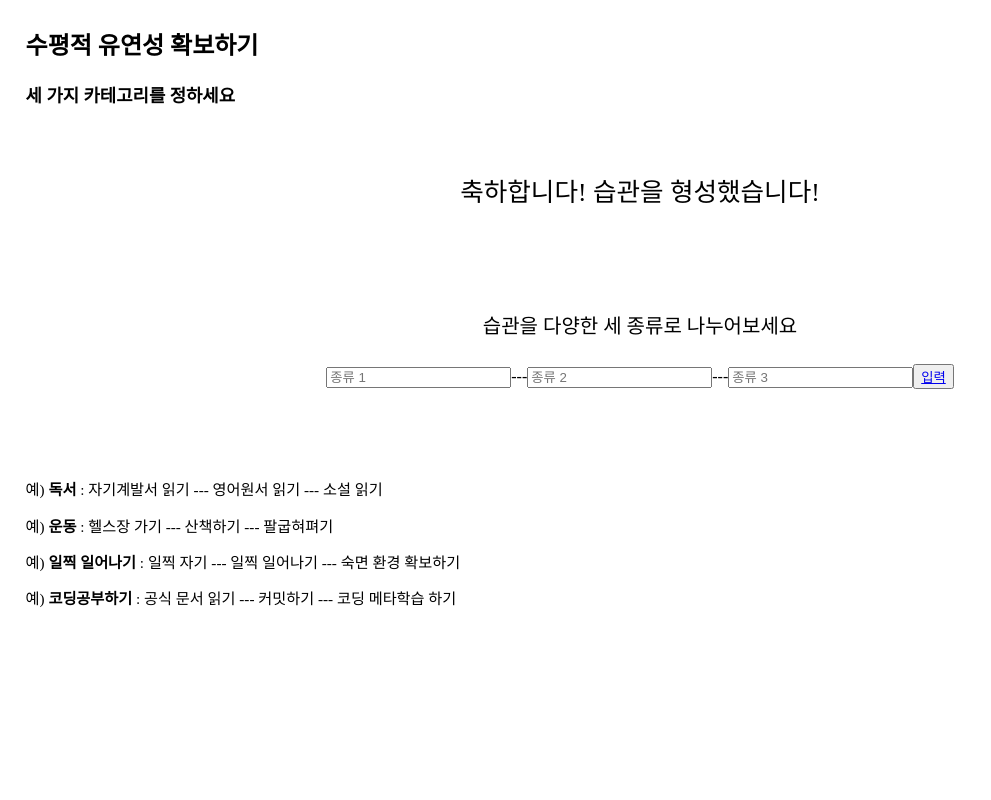
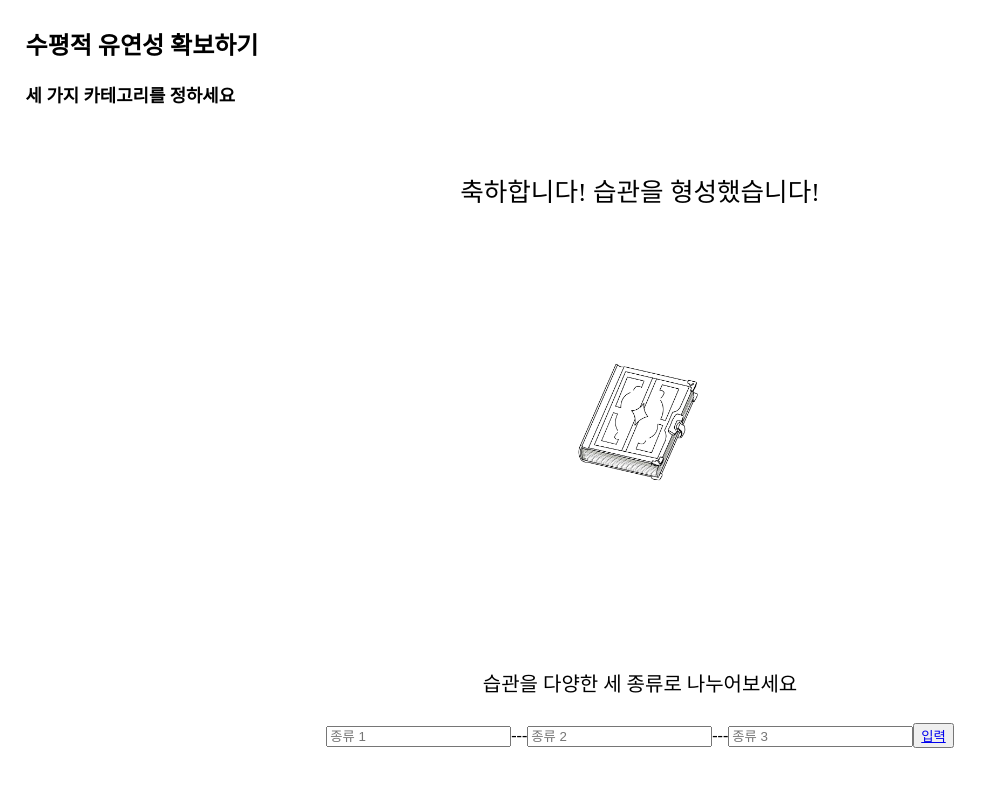
Before and after one commit to CodeSoom/project-react-2-onys-programmer, a React app: page /horizontal-flexibility in a window 1280 px wide. Shown: the top 800 px of the page, without its empty margins (0-991 px from the left). Built offline with nearby package versions, Linux system fonts and the light colour scheme.

Commit message:
Add a habit image It is the icon of a habit

```diff
--- a/src/CategoryForm.jsx
+++ b/src/CategoryForm.jsx
@@ -1,6 +1,8 @@
 import React from 'react';
 
 import styled from '@emotion/styled';
+
+import skillBook from './images/skillBook.jpeg';
 
 import GlobalExample from './GlobalExample';
 
@@ -25,6 +27,13 @@ const Container = styled.div({
   fontSize: '1.6em',
   textAlign: 'center',
 });
+
+const HabitImage = styled.div({
+  margin: '4% 0 auto',
+  height: '100',
+  width: '300',
+  textAlign: 'center',
+})
 
 const Instruction = styled.div({
   margin: '8% 2% 1% 2%',
@@ -57,6 +66,12 @@ export default function CategoryForm({ categories, onChange, onClick }) {
       <Container>
         <p>축하합니다! 습관을 형성했습니다!</p>
       </Container>
+      <HabitImage>
+        <img
+          src={skillBook}
+          width="225"
+        />
+      </HabitImage>
       <Instruction>
         <p>습관을 다양한 세 종류로 나누어보세요</p>
       </Instruction>
```
